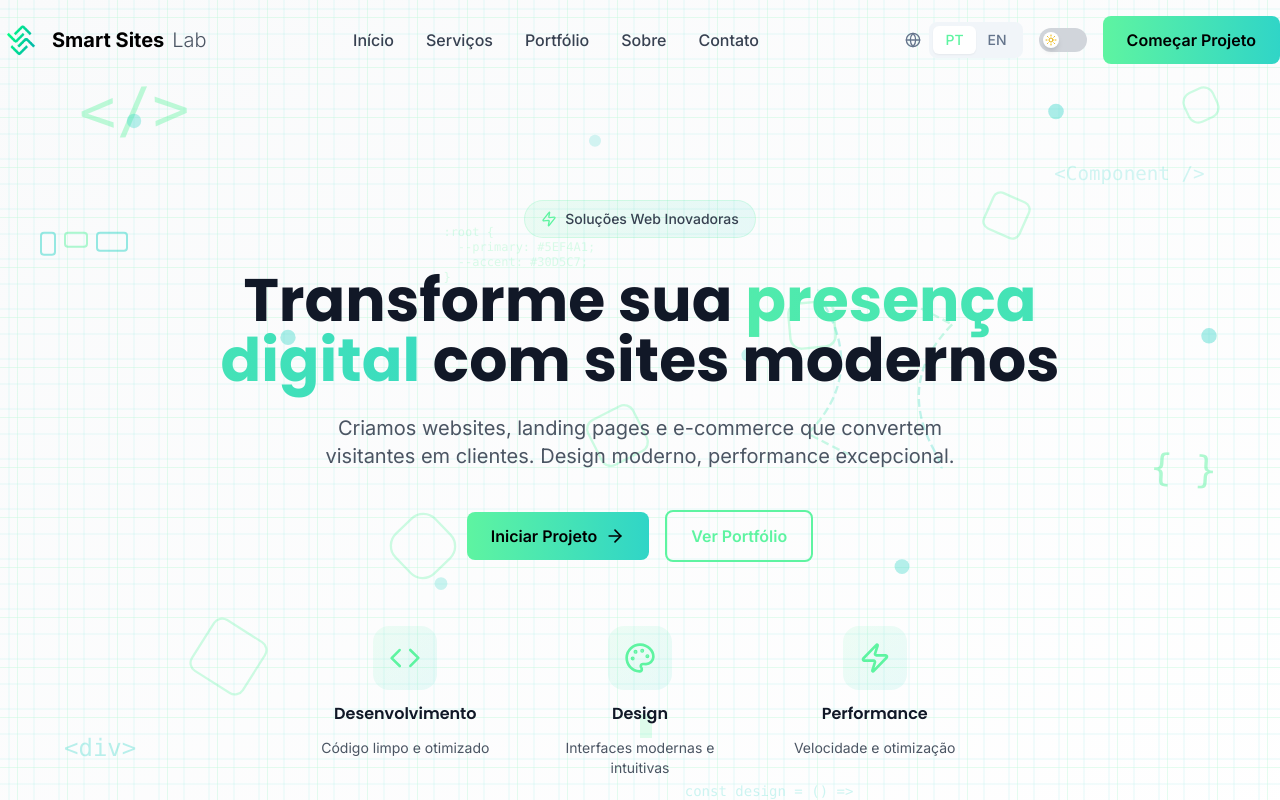
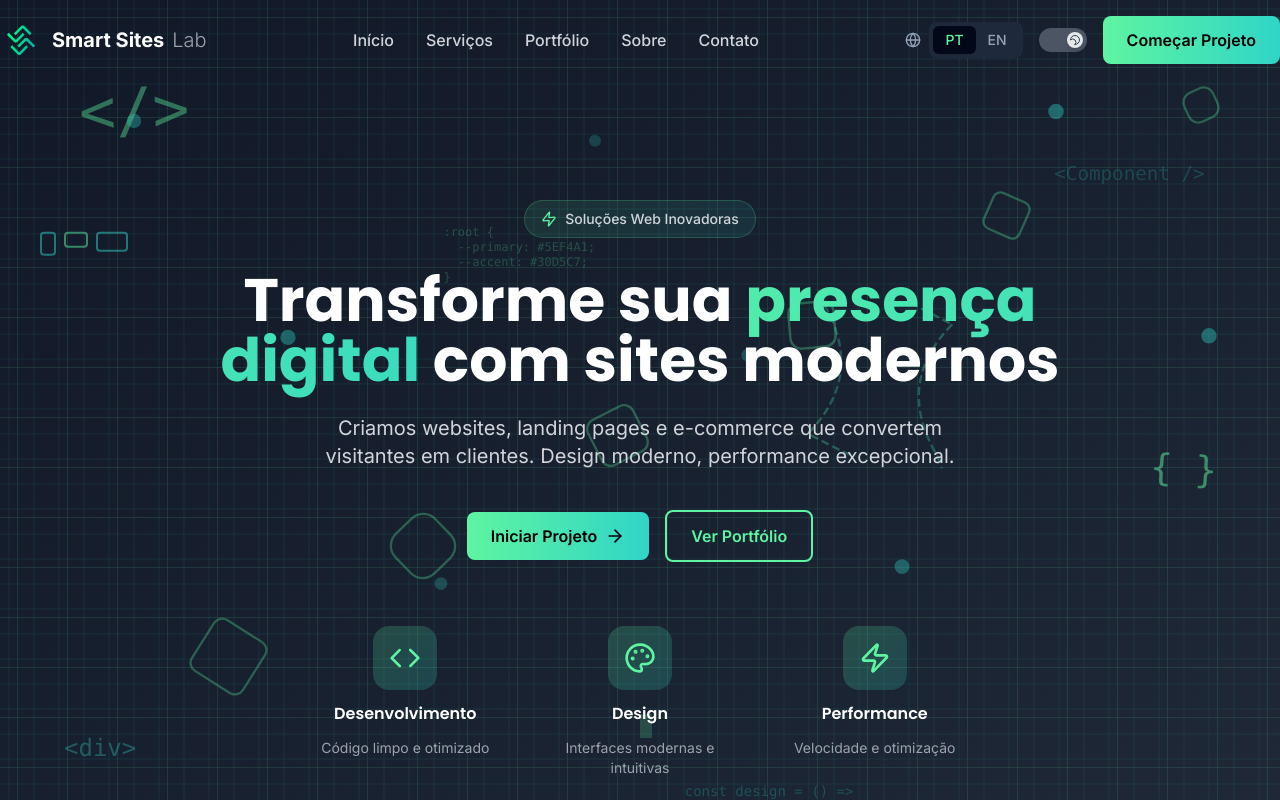
Before and after one commit to adielmsoares/smart-sites-lab-canvas, a React (Vite) app: page / in a window 1280 px wide. Shown: the top 800 px of the page. Built offline with nearby package versions, Linux system fonts and the light colour scheme.

Commit message:
Set default theme to dark
The site should open in dark mode by default.

```diff
--- a/src/App.tsx
+++ b/src/App.tsx
@@ -1,8 +1,10 @@
+
 import { Toaster } from "@/components/ui/toaster";
 import { Toaster as Sonner } from "@/components/ui/sonner";
 import { TooltipProvider } from "@/components/ui/tooltip";
 import { QueryClient, QueryClientProvider } from "@tanstack/react-query";
 import { BrowserRouter, Routes, Route } from "react-router-dom";
+import { ThemeProvider } from "./contexts/ThemeContext";
 import Index from "./pages/Index";
 import NotFound from "./NotFound";
 
@@ -10,6 +12,7 @@ const queryClient = new QueryClient();
 
 const App = () => (
   <QueryClientProvider client={queryClient}>
+    <ThemeProvider>
       <TooltipProvider>
         <Toaster />
         <Sonner />
@@ -21,6 +24,7 @@ const App = () => (
           </Routes>
         </BrowserRouter>
       </TooltipProvider>
+    </ThemeProvider>
   </QueryClientProvider>
 );
 
--- a/src/contexts/ThemeContext.tsx
+++ b/src/contexts/ThemeContext.tsx
@@ -26,9 +26,9 @@ export const ThemeProvider: React.FC<ThemeProviderProps> = ({ children }) => {
   const [theme, setTheme] = useState<Theme>(() => {
     if (typeof window !== 'undefined') {
       const saved = localStorage.getItem('theme');
-      return (saved as Theme) || 'light';
+      return (saved as Theme) || 'dark'; // Mudança aqui: padrão agora é 'dark' em vez de 'light'
     }
-    return 'light';
+    return 'dark'; // Mudança aqui: padrão agora é 'dark' em vez de 'light'
   });
 
   useEffect(() => {
```
Lines whose indentation alone changed are shown as unchanged.
